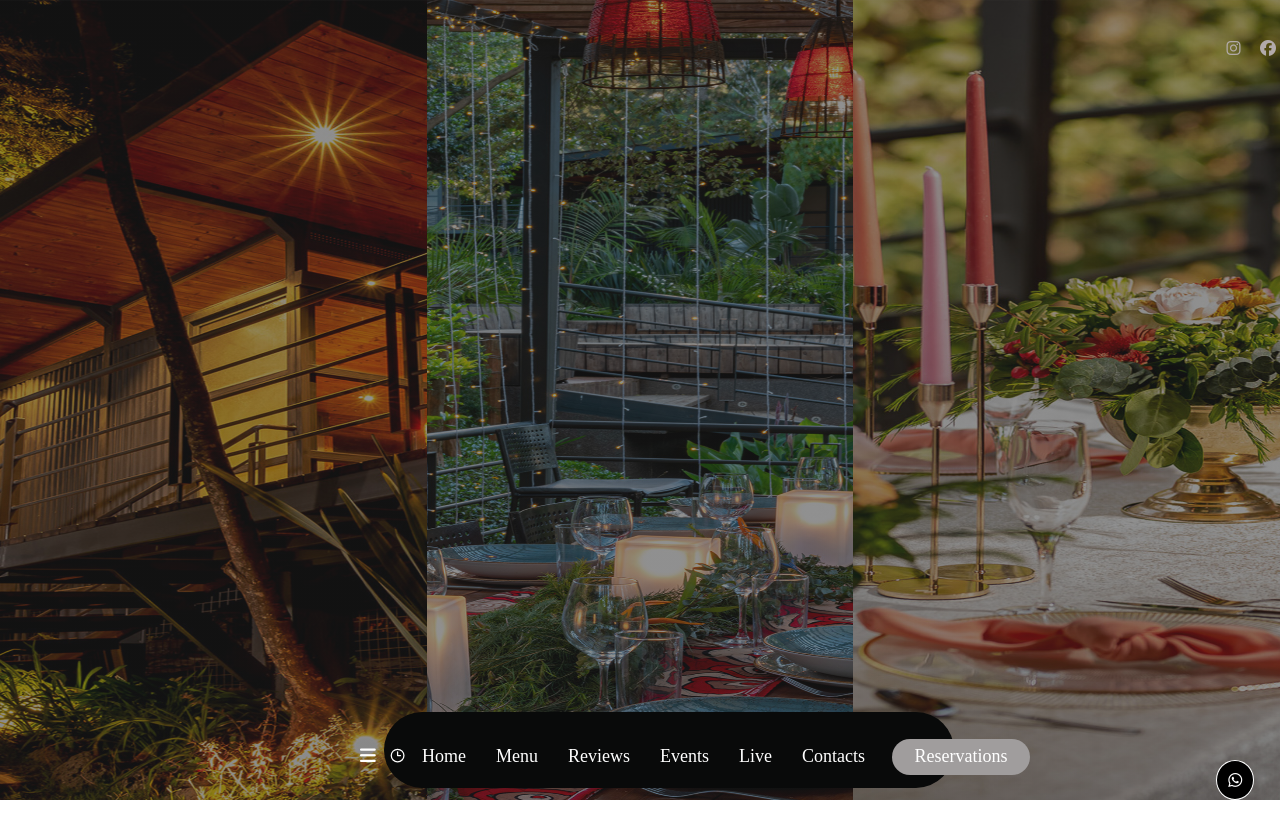
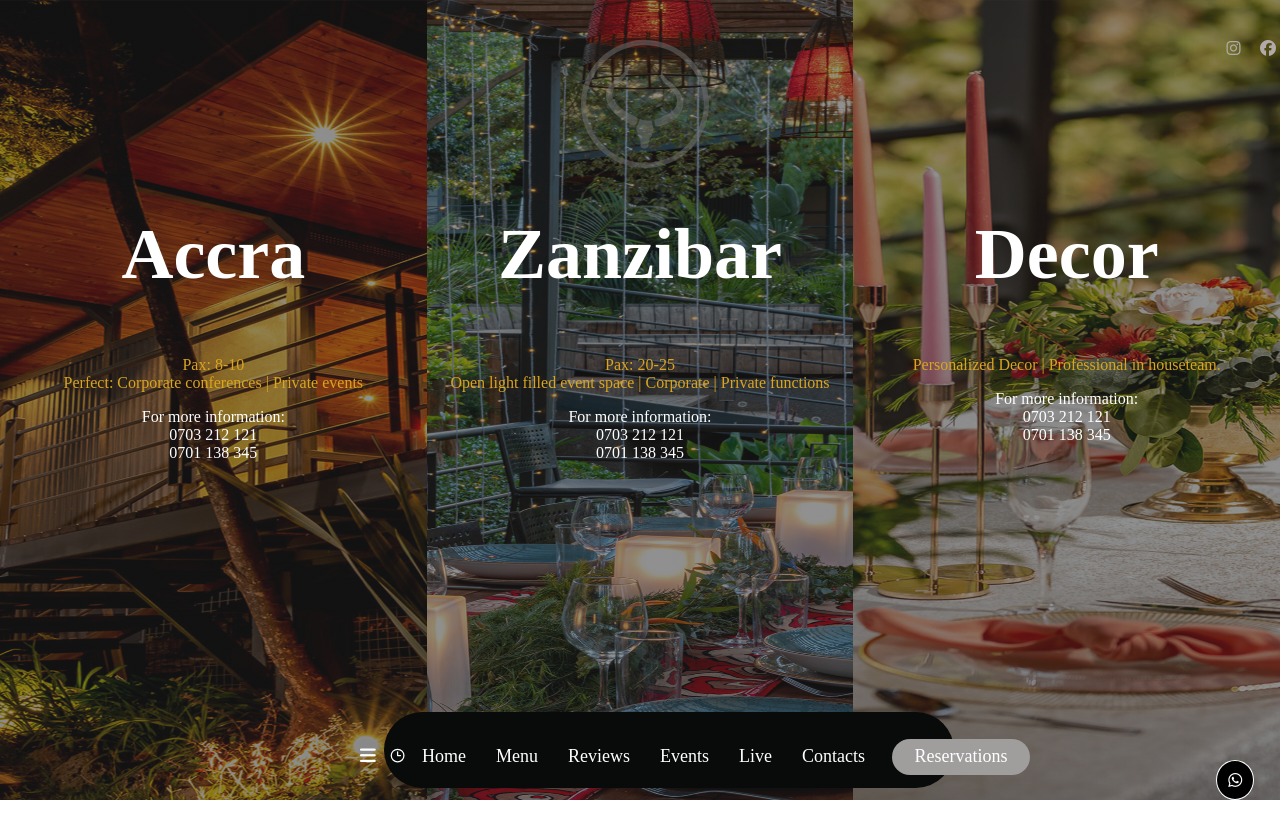
Before and after one commit to akezasaloi/Ankole-website, a plain HTML site: page events.html in a window 1280 px wide. Drawn offline with Linux system fonts and the light colour scheme.

Commit message:
Created images for  two pages

```diff
--- a/events.html
+++ b/events.html
@@ -11,13 +11,36 @@
 <body>
     <section class="events-page">
     <div class="event">
+        <h1>Accra</h1>
+        <p>Pax: 8-10<br>Perfect: Corporate conferences | Private events</p>
+        <p id="contact-info">For more information:
+            <br>
+            0703 212 121
+            <br>
+            0701 138 345
+        </p>
+    </div>
+    <div class="event">
+
+        <h1>Zanzibar</h1>
+        <p>Pax: 20-25<br>Open light filled event space | Corporate | Private functions</p>
+        <p id="contact-info">For more information:
+            <br>
+            0703 212 121
+            <br>
+            0701 138 345
+        </p>
 
     </div>
     <div class="event">
-
-    </div>
-    <div class="event">
-
+        <h1>Decor</h1>
+        <p>Personalized Decor | Professional in houseteam.</p>
+        <p id="contact-info">For more information:
+            <br>
+            0703 212 121
+            <br>
+            0701 138 345
+        </p>
     </div>
 
     </section>
@@ -51,6 +74,9 @@
     </div>
 </section>
 <section class="social-media-brands">
+        <div class="ankole-logo">
+            <img src="images/ankole.svg" alt="">
+        </div>
         <i class="fa-brands fa-instagram"></i>
         <i class="fa-brands fa-facebook"></i>
 </section>
--- a/style.css
+++ b/style.css
@@ -24,7 +24,6 @@
         color: white;
         border: solid 0.5px;
         border-radius: 50%;
-        /* color: rgb(248, 242, 242); */
     }
 }
 body{
@@ -104,12 +103,38 @@ header{
     margin:0;
     width: 100vw;
    }
+   .ankole-logo{
+    position: absolute;
+
+    right:45%;
+
+    img{
+        width: 10vw;
+    }
+}
    .event{
     width:200%;
     height:100vh;
-    /* background-blend-mode: */
+    text-align: center;
     background-size: 70vh 65vw;
     background-repeat: no-repeat;
+
+    span{
+
+        margin-top: 5000vh;
+        color: rgb(160, 157, 157);
+    }
+    h1{
+        margin-top: 50%;
+        color: white;
+        font-size: 450%;
+    }
+    p{
+        color: goldenrod;
+    }
+    #contact-info{
+        color: white;
+    }
    }
    .event:nth-child(1){
     background-image: linear-gradient(rgba(35, 35, 35, 0.5), rgba(35, 35, 35, 0.5)), url(images/acrra.jpg);
```
Lines whose indentation alone changed are shown as unchanged.
